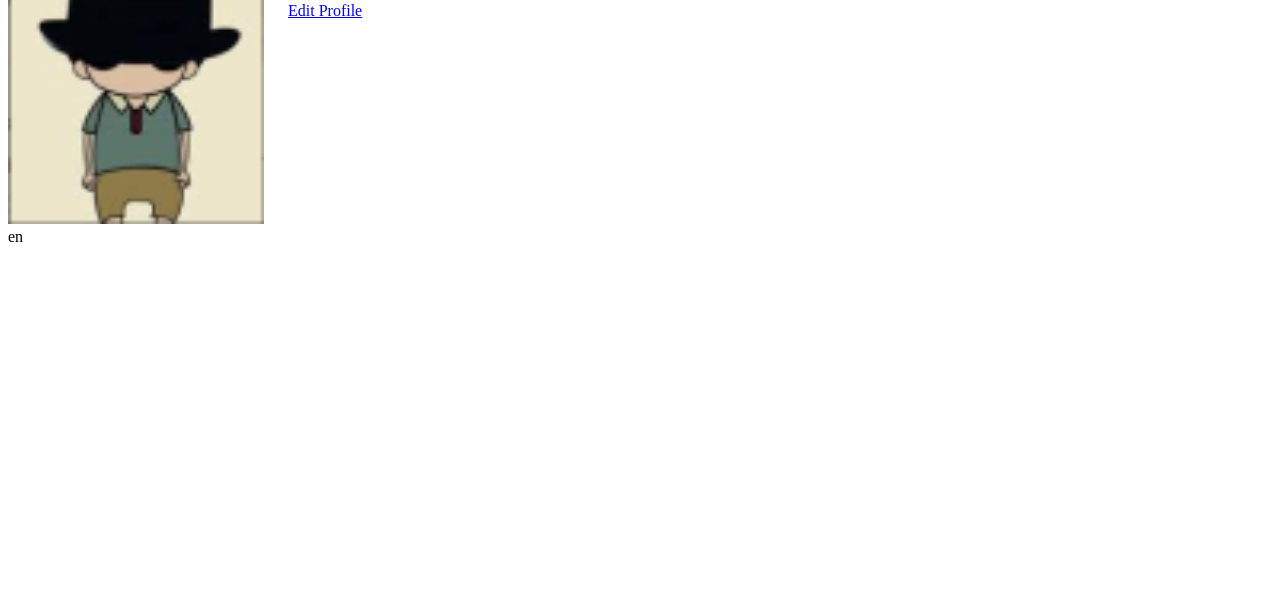
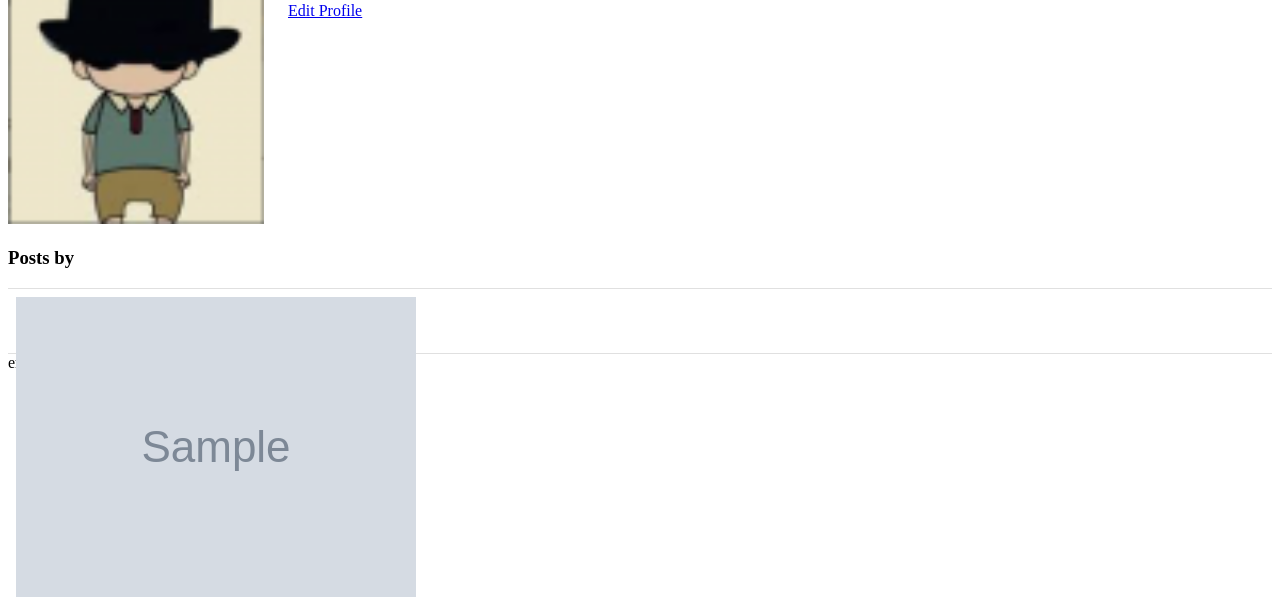
Before and after one commit to zayng/myApp, a Flask app: template app/templates/user.html in a window 1280 px wide. Shown: the part 186-800 px from the top of the page. Run offline with Flask 2, Linux system fonts and the light colour scheme; the template is opened without the code that fills it: most values are stand-ins (such as "Sample title", 1, 10 or a date in 2020); grey boxes marked "Sample" are stand-in pictures; some libraries are stand-ins or nearby versions.

Commit message:
add _posts.html

```diff
--- a/app/main/views.py
+++ b/app/main/views.py
@@ -24,7 +24,7 @@ def index():
         post = Post(body=form.body.data,
                     author=current_user._get_current_object())
         db.session.add(post)
-        redirect(url_for('.index'))
+        return redirect(url_for('.index'))
     posts = Post.query.order_by(Post.timestamp.desc()).all()
     return render_template('index.html', form=form, posts=posts, current_time=datetime.utcnow())
 
@@ -32,7 +32,8 @@ def index():
 @main.route('/user/<username>')
 def user(username):
     user_name = User.query.filter_by(username=username).first_or_404()
-    return render_template('user.html', user=user_name)
+    posts = user_name.posts.order_by(Post.timestamp.desc()).all()
+    return render_template('user.html', user=user_name, posts=posts)
 
 
 @main.route('/edit-profile', methods=['GET', 'POST'])
--- /dev/null
+++ b/app/templates/_posts.html
@@ -0,0 +1,22 @@
+<ul class="posts">
+    {% for post in posts %}
+    <li class="post">
+        <div class="post-thumbnail">
+            <a href="{{ url_for('.user', username=post.author.username) }}">
+                <img class="img-rounded profile-thumbnail"
+                     src="{{ post.author.gravatar(size=40) }}">
+{#                <img class="img-rounded profile-thumbnail" height="40" width="40" src="{{ url_for('static', filename='avatar.png') }}">#}
+            </a>
+        </div>
+        <div class="post-content">
+            <div class="post-date">{{ moment(post.timestamp).fromNow() }}</div>
+            <div class="post-author">
+                <a href="{{ url_for('.user', username=post.author.username) }}">
+                    {{ post.author.username }}
+                </a>
+            </div>
+            <div class="post-body">{{ post.body }}</div>
+        </div>
+    </li>
+    {% endfor %}
+</ul>
--- a/app/templates/user.html
+++ b/app/templates/user.html
@@ -38,5 +38,7 @@
         </a>
         {% endif %}
     </div>
+    <h3>Posts by {{ user.username }}</h3>
+    {% include '_posts.html' %}
 </div>
 {% endblock %}
```
Also changed, not shown: app/templates/index.html (+1 -21 lines).
